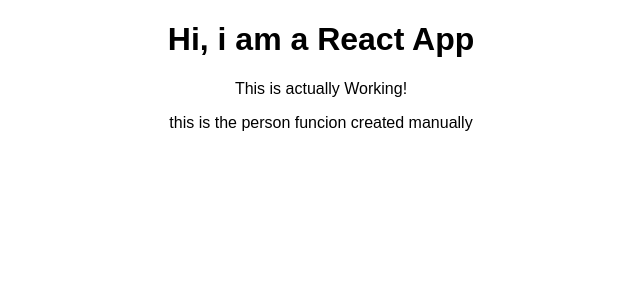
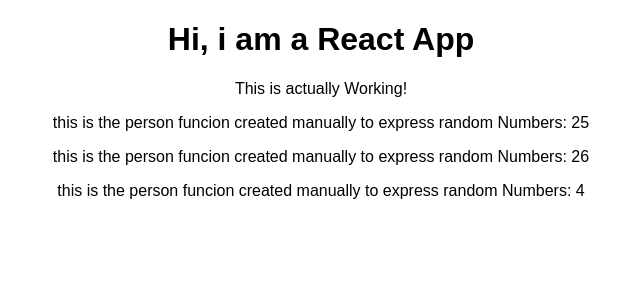
Before and after one commit to lkmreucllid/react-complete-guide, a React (Create React App) app: page / in a window 1280 px wide. Shown: the top 300 px of the page, without its empty margins (319-959 px from the left). Built offline with nearby package versions, Linux system fonts and the light colour scheme.

Commit message:
Generating random number to show dynamic Data

```diff
--- a/src/App.js
+++ b/src/App.js
@@ -9,6 +9,8 @@
         <h1>Hi, i am a React App</h1>
         <p>This is actually Working!</p>
         <Person />
+        <Person />
+        <Person />
       </div>
     );
     //return React.createElement('div',null,'h1','Hi i\'m the new React App');
--- a/src/Person/Person.js
+++ b/src/Person/Person.js
@@ -1,7 +1,7 @@
 import React from 'react';
 
 const Person = () =>{
-    return <p>this is the person funcion created manually</p>
+    return <p>this is the person funcion created manually to express random Numbers: {Math.floor(Math.random()*30)}</p>
 }
 
 export default Person;
```
